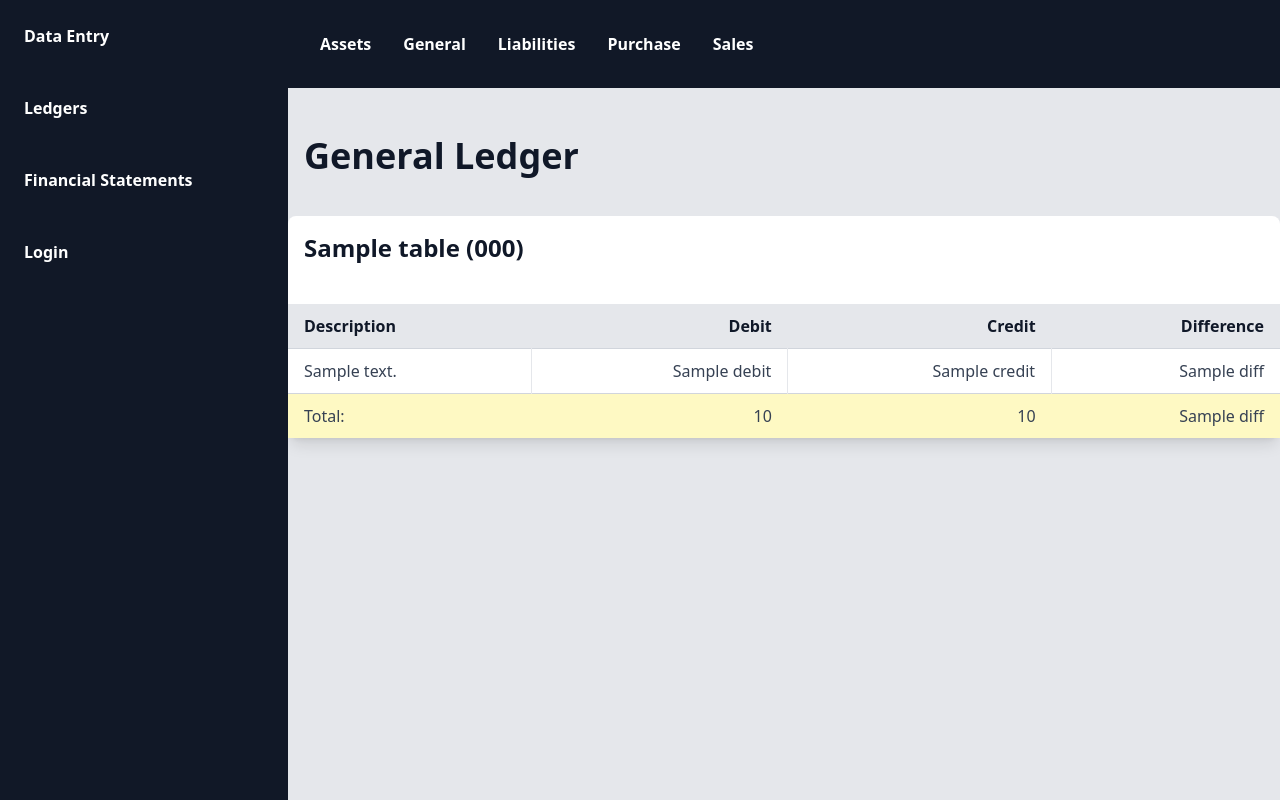
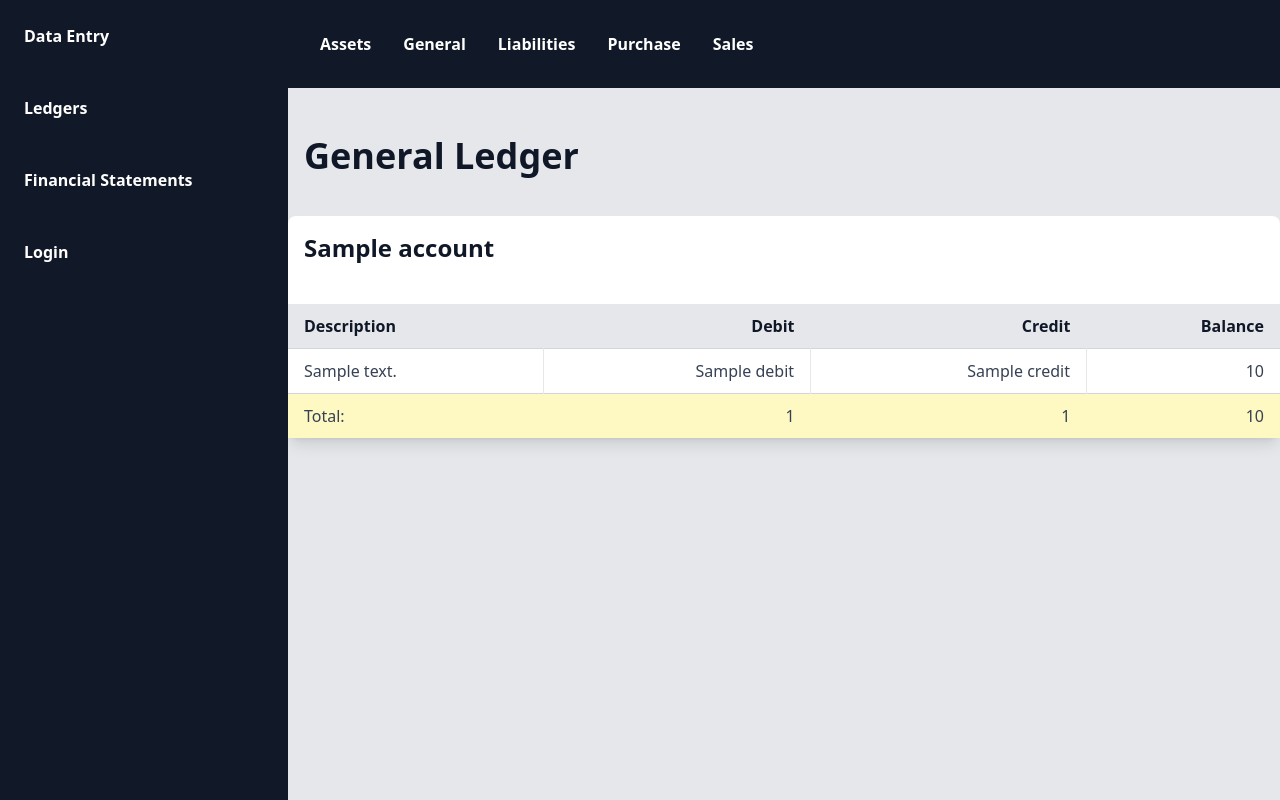
Before and after one commit to suresh466/coasv, a Django app: template ledgers/templates/ledgers/general_ledger.html in a window 1280 px wide. Run offline with Django 4.2, Linux system fonts and the light colour scheme; the template is opened without the code that fills it: most values are stand-ins (such as "Sample title", 1, 10 or a date in 2020); style sheets or scripts are compiled from the project's sources.

Commit message:
migrate(ledgers/genera_ledger): to django-coasc v0.9.7.1

```diff
--- a/ledgers/templates/ledgers/general_ledger.html
+++ b/ledgers/templates/ledgers/general_ledger.html
@@ -6,34 +6,30 @@
             <h1>General Ledger</h1>
         </div>
         <div class="space-y-8 mb-12">
-            {% for table in tables %}
+            {% for operating_account in operating_accounts %}
                 <!-- only render table if table.rows not empty -->
-                {% if table.rows %}
                 <div class="bg-white rounded-lg shadow-lg">
                     <div class="p-4 mb-6 prose">
-                            <h2>
-                                {{ table.name }}
-                                ({{ table.code }})
-                            </h2>
+                        <h2>{{ operating_account.account }}</h2>
                     </div>
                     <div class="overflow-x-auto">
-                            <table id='id_{{ table.name }}_ledger'
+                        <table id="id_{{ operating_account.name }}_ledger"
                                class="min-w-full border-collapse prose divide-y">
                             <thead class="divide-y">
                                 <tr class="bg-gray-200">
                                     <th class="px-4 py-2 text-left">Description</th>
                                     <th class="px-4 py-2 text-right">Debit</th>
                                     <th class="px-4 py-2 text-right">Credit</th>
-                                        <th class="px-4 py-2 text-right">Difference</th>
+                                    <th class="px-4 py-2 text-right">Balance</th>
                                 </tr>
                             </thead>
                             <tbody class="divide-y">
-                                    {% for row in table.rows %}
+                                {% for transaction in operating_account.transactions %}
                                     <tr class="{% cycle "bg-white" "bg-gray-100" as rowcolors %} divide-x hover:bg-gray-300">
-                                            <td class="px-4 py-2">{{ row.desc }}</td>
-                                            <td class="px-4 py-2 text-right">{{ row.debit }}</td>
-                                            <td class="px-4 py-2 text-right">{{ row.credit }}</td>
-                                            <td class="px-4 py-2 text-right">{{ row.diff }}</td>
+                                        <td class="px-4 py-2">{{ transaction.description }}</td>
+                                        <td class="px-4 py-2 text-right">{{ transaction.debit }}</td>
+                                        <td class="px-4 py-2 text-right">{{ transaction.credit }}</td>
+                                        <td class="px-4 py-2 text-right">{{ transaction.running_balance }}</td>
                                     </tr>
                                 {% endfor %}
                                 {% resetcycle rowcolors %}
@@ -41,15 +37,14 @@
                             <tfoot>
                                 <tr class="bg-yellow-100">
                                     <td class="px-4 py-2">Total:</td>
-                                        <td class="px-4 py-2 text-right">{{ table.bals.dr_sum }}</td>
-                                        <td class="px-4 py-2 text-right">{{ table.bals.cr_sum }}</td>
-                                        <td class="px-4 py-2 text-right">{{ table.bals.diff }}</td>
+                                    <td class="px-4 py-2 text-right">{{ operating_account.balance.total_debit }}</td>
+                                    <td class="px-4 py-2 text-right">{{ operating_account.balance.total_credit }}</td>
+                                    <td class="px-4 py-2 text-right">{{ operating_account.balance.net_balance }}</td>
                                 </tr>
                             </tfoot>
                         </table>
                     </div>
                 </div>
-                {% endif %}
             {% endfor %}
         </div>
     </div>
```
Also changed, not shown: ledgers/views.py (+50 -11 lines). Lines whose indentation alone changed are shown as unchanged.
